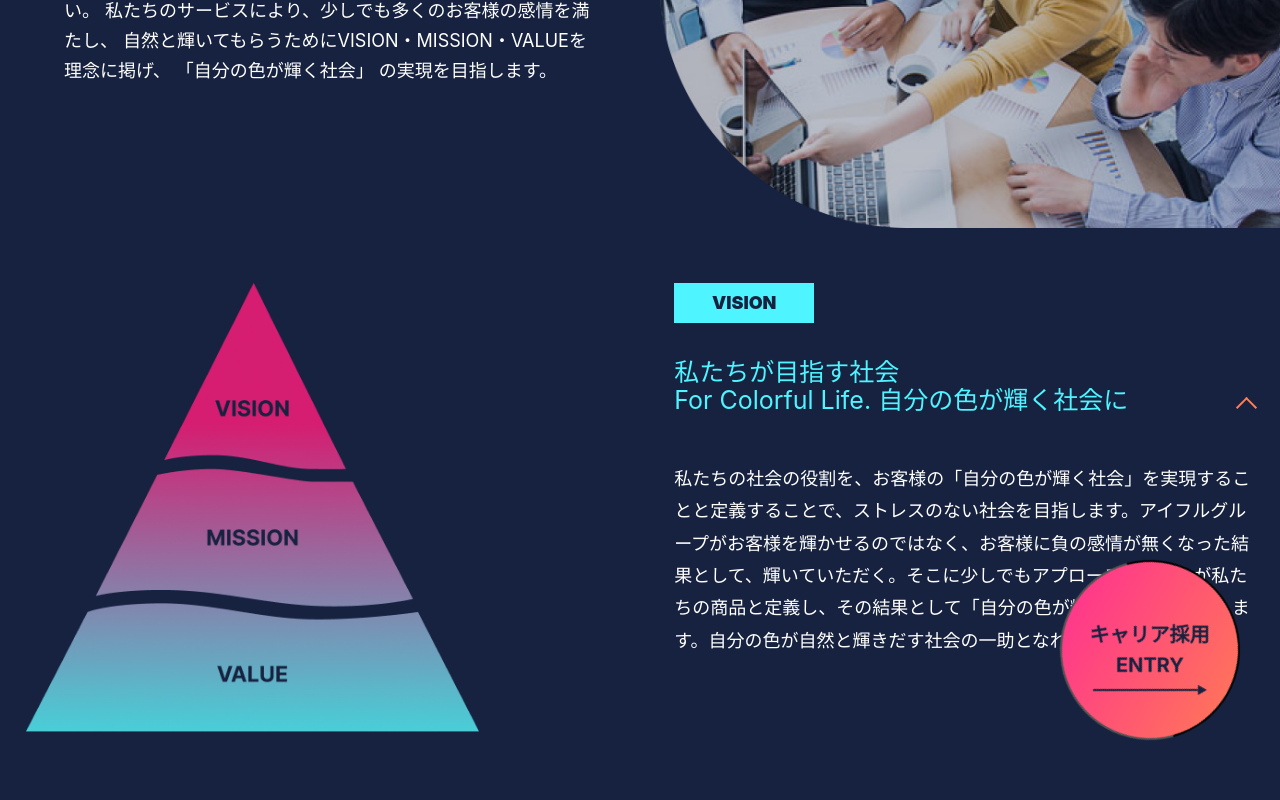
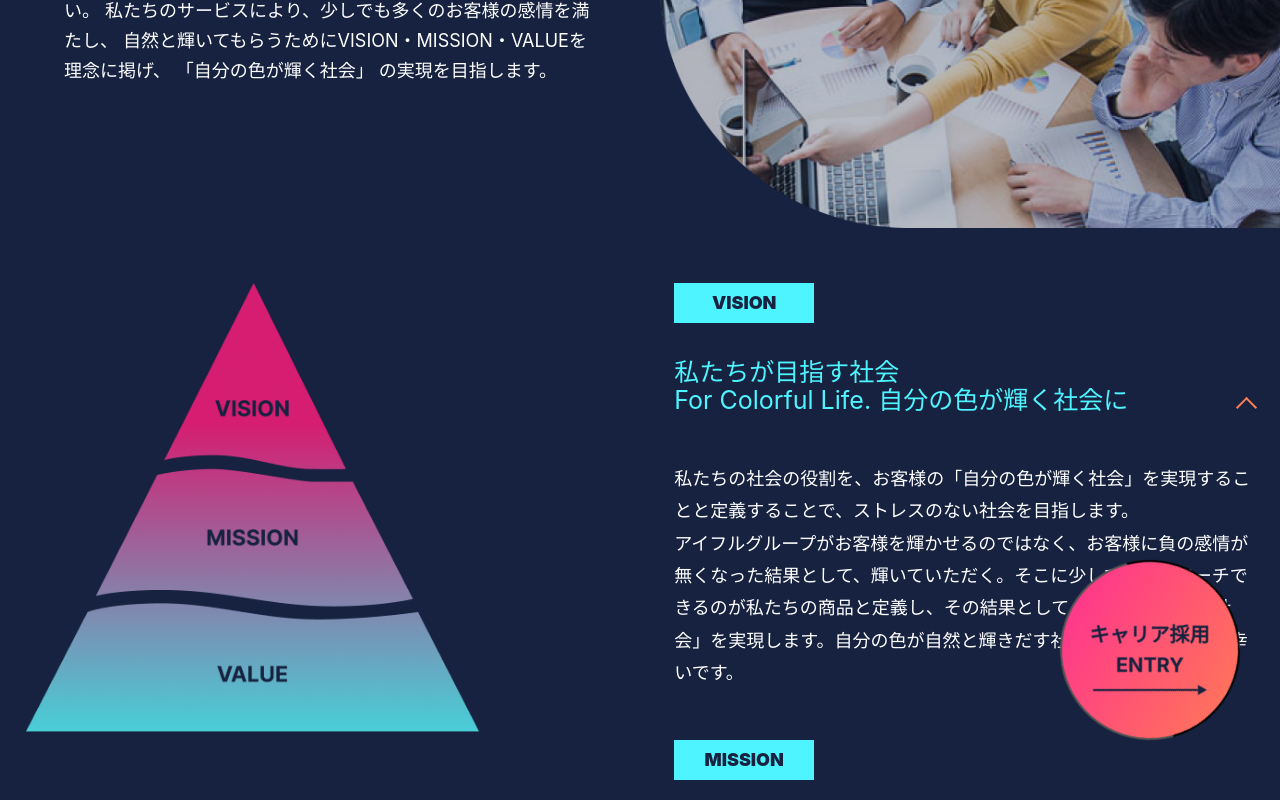
Before and after one commit to saya1104/office-area, a Next.js app: page /AboutPage in a window 1280 px wide. Both pictures are taken after a click on the element 1246 px from the left and 816 px from the top of the page. Shown: the part 416-1216 px from the top of the page. Built offline with nearby package versions, Linux system fonts and the light colour scheme.

Commit message:
✨コメント対応しました vel.3

```diff
--- a/components/elements/AboutTeamAccordion.tsx
+++ b/components/elements/AboutTeamAccordion.tsx
@@ -161,18 +161,13 @@ const AboutTeamAccordion = ({ title, subTitle, detail }: AccordionType) => {
       </AccordionMenuStyle>
       {isOpen && (
         <DetailStyle>
-          <h3>{detail?.[0].title[0]}</h3>
-          <h4>{detail?.[0].subtitle[0]}</h4>
-          <p>{detail?.[0].text[0]}</p>
-          <h3>{detail?.[0].title[1]}</h3>
-          <h4>{detail?.[0].subtitle[1]}</h4>
-          <p>{detail?.[0].text[1]}</p>
-          <h3>{detail?.[0].title[2]}</h3>
-          <h4>{detail?.[0].subtitle[2]}</h4>
-          <p>{detail?.[0].text[2]}</p>
-          <h3>{detail?.[0].title[3]}</h3>
-          <h4>{detail?.[0].subtitle[3]}</h4>
-          <p>{detail?.[0].text[3]}</p>
+          {detail.map((item, index) => (
+            <>
+              <h3 key={index}>{item.title}</h3>
+              <h4 key={index}>{item.subtitle}</h4>
+              <p key={index}>{item.text}</p>
+            </>
+          ))}
         </DetailStyle>
       )}
     </Wrapper>
--- a/features/domains/constants/AccordionConstants.ts
+++ b/features/domains/constants/AccordionConstants.ts
@@ -2,13 +2,13 @@
 export type AccordionType = {
   title: string;
   subTitle: string;
-  detail?:[
+  detail:
     {
-      title:string[]
-      subtitle:string[],
-      text:string[]
-    }
-  ] | undefined;
+      title?:string
+      subtitle?:string,
+      text:string
+    }[]
+
 };
 
 export const accodionData: AccordionType[] = [
@@ -17,9 +17,7 @@ export const accodionData: AccordionType[] = [
     subTitle: '私たちが目指す社会\nFor Colorful Life. 自分の色が輝く社会に',
     detail:[
       {
-        title:[],
-        subtitle:[],
-        text:["私たちの社会の役割を、お客様の「自分の色が輝く社会」を実現することと定義することで、ストレスのない社会を目指します。アイフルグループがお客様を輝かせるのではなく、お客様に負の感情が無くなった結果として、輝いていただく。そこに少しでもアプローチできるのが私たちの商品と定義し、その結果として「自分の色が輝く社会」を実現します。自分の色が自然と輝きだす社会の一助となれれば幸いです。"]
+        text:"私たちの社会の役割を、お客様の「自分の色が輝く社会」を実現することと定義することで、ストレスのない社会を目指します。\nアイフルグループがお客様を輝かせるのではなく、お客様に負の感情が無くなった結果として、輝いていただく。そこに少しでもアプローチできるのが私たちの商品と定義し、その結果として「自分の色が輝く社会」を実現します。自分の色が自然と輝きだす社会の一助となれれば幸いです。"
       }
     ]
   },
@@ -28,30 +26,45 @@ export const accodionData: AccordionType[] = [
     subTitle: 'VISIONを実現するために私たちがやるべきこと',
     detail:[
       {
-
-      title:['Go beyond', 'Step forward', 'Be unique'],
-      subtitle:['お客様の期待を超えよう', 'より良い明日を作ろう', '個性を認めあおう'],
-      text:[
-        'サービス業なら普遍的に重要なことであり、お客様に接する際には常に意識をして行動すべき。\nお客様を理解し、お客様の立場で考え、先回りしてご提案することでお客様の期待を越え続ける。',
-        '日々、今日より明日を 良くする努力を続けていくことで、 業務改善、 またはお客様へのサービスもさらに進化していく。\nそしてそれを社会に還元することで、より多くの人が幸せになるための一助となる。',
-        '個性は発揮するものではなく、認め合うもの。個性が無い人が駄目なのではなく、個性を認め合うという気持ちが大切であり、そうすることで、会社全体のパフォーマンスを向上させる 。',
-      ]
+        title:'Go beyond',
+        subtitle:'お客様の期待を超えよう',
+        text:'サービス業なら普遍的に重要なことであり、お客様に接する際には常に意識をして行動すべき。\nお客様を理解し、お客様の立場で考え、先回りしてご提案することでお客様の期待を越え続ける。',
+      },
+      {
+        title: 'Step forward',
+        subtitle:'より良い明日を作ろう',
+        text: '日々、今日より明日を 良くする努力を続けていくことで、 業務改善、 またはお客様へのサービスもさらに進化していく。\nそしてそれを社会に還元することで、より多くの人が幸せになるための一助となる。'
+      },
+      {
+        title:'Be unique',
+        subtitle:'個性を認めあおう',
+        text: '個性は発揮するものではなく、認め合うもの。個性が無い人が駄目なのではなく、個性を認め合うという気持ちが大切であり、そうすることで、会社全体のパフォーマンスを向上させる 。'
       }
     ]
     },
     {
-      title: 'VALUE',
+     title: 'VALUE',
       subTitle: 'MISSIONを達成するために持つべき価値観',
       detail:[
         {
-          title:['Be honest', 'Try Harder', 'Build Relationship', 'Be grateful'],
-          subtitle:['誠実', '努力', '信頼', '感恩'],
-          text:[
-            '仲間やルールを心の中で裏切らないこと。',
-            '人により基準は異なるが、肉体的なことでは無く、結果を考えながら自身の持てる力を100%以上出すこと。',
-            '信用は経済行為で積み重ねられるが、信頼は心と心が通う必要があるので、心の中でまず相手を信じること。',
-            '立場は関係なく、目下の人やお世話になった方などあらゆる相手に\n感謝・敬意を払うこと。',
-          ],
+          title:'Be honest',
+          subtitle:'誠実',
+          text: '仲間やルールを心の中で裏切らないこと。',
+        },
+        {
+          title:'Try Harder',
+          subtitle:'努力',
+          text:  '人により基準は異なるが、肉体的なことでは無く、結果を考えながら自身の持てる力を100%以上出すこと。'
+        },
+        {
+          title:'Build Relationship',
+          subtitle:'信頼',
+          text:'信用は経済行為で積み重ねられるが、信頼は心と心が通う必要があるので、心の中でまず相手を信じること。',
+        },
+        {
+          title:'Be grateful',
+          subtitle:'感恩',
+          text:'立場は関係なく、目下の人やお世話になった方などあらゆる相手に\n感謝・敬意を払うこと。',
         }
       ]
     }
```
